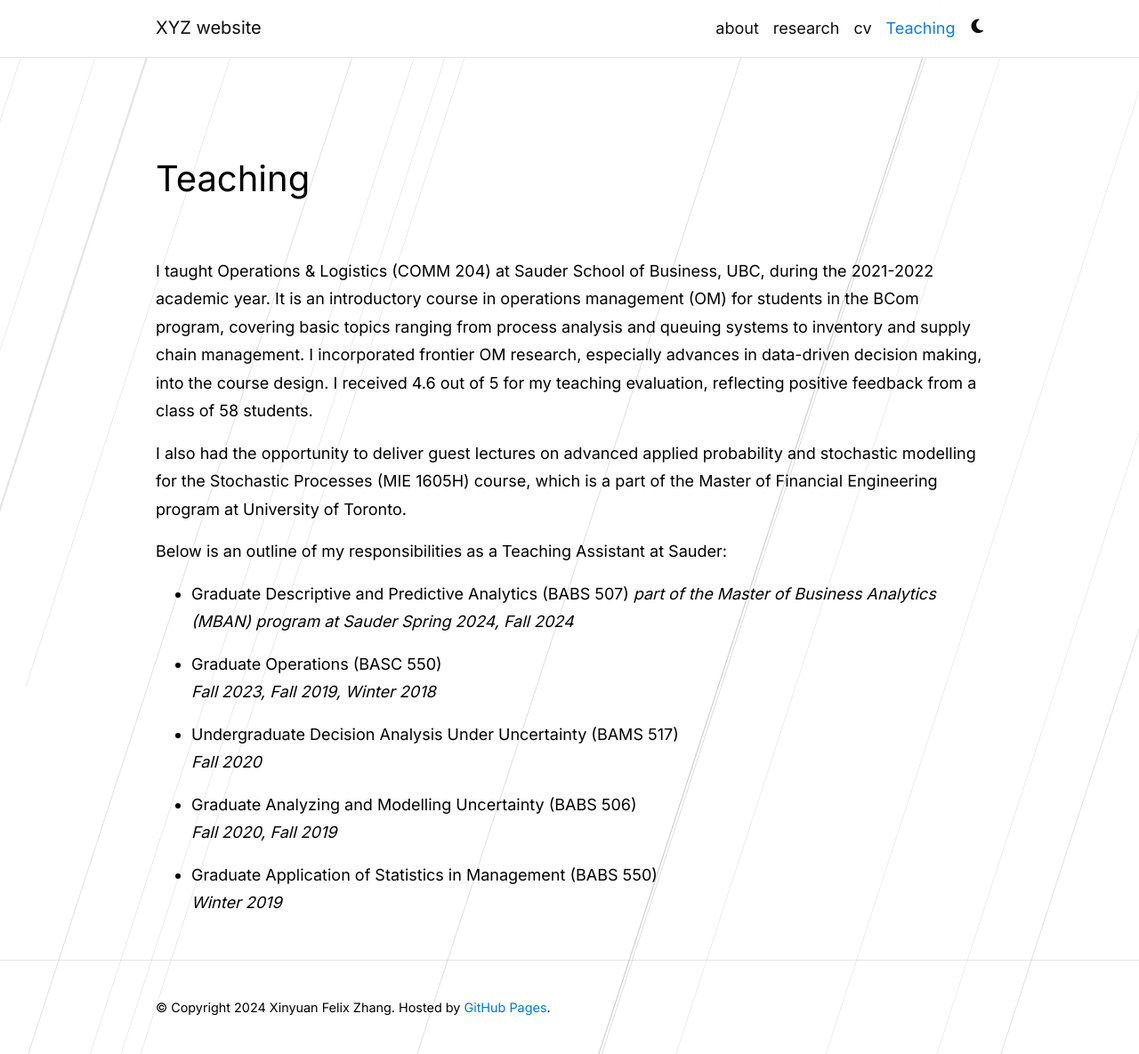
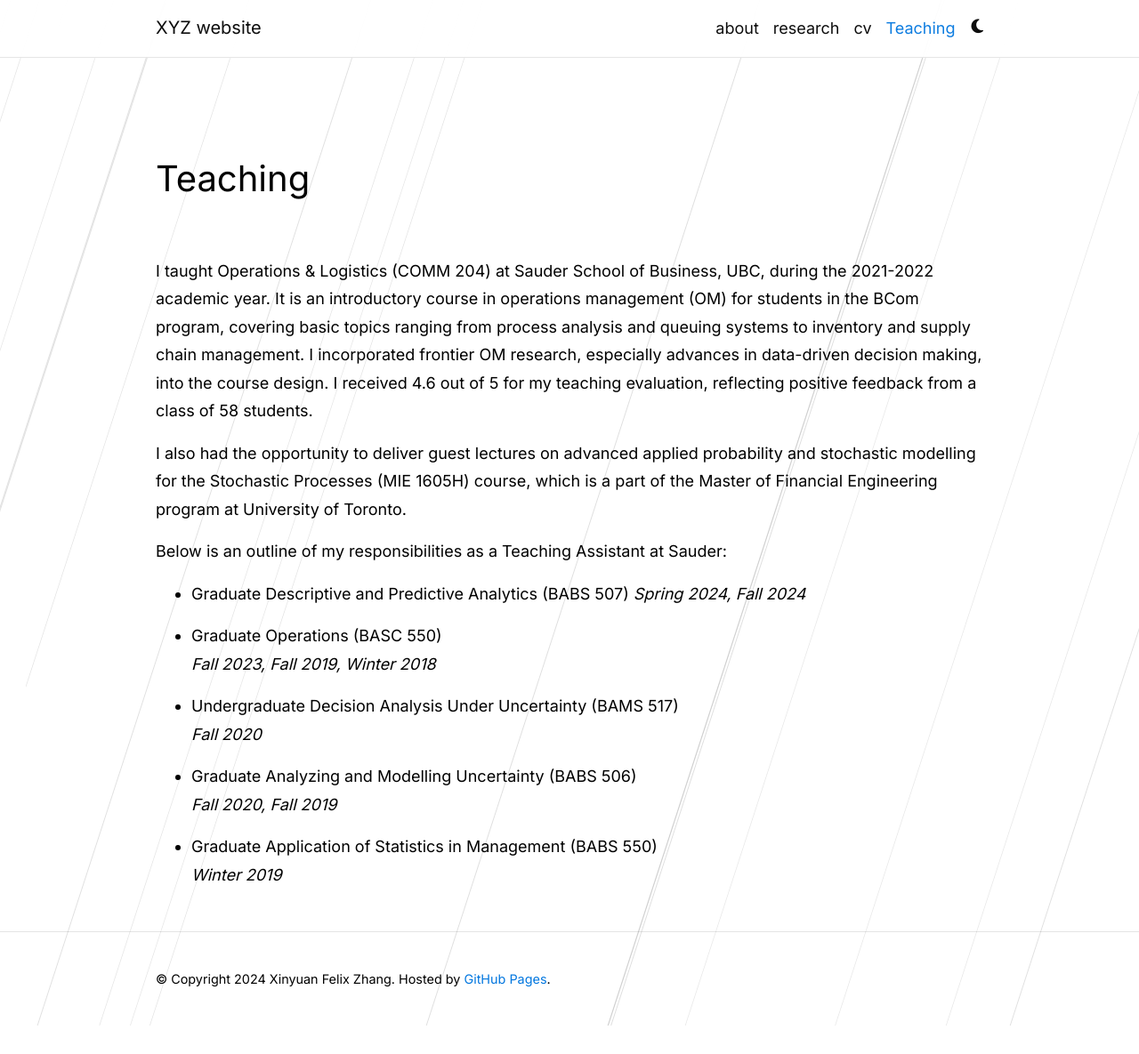
Before and after one commit to xyz2023ca/xyz2023ca.github.io, a Jekyll site: the page built from _pages/teaching.md, in a window 1280 px wide and 1185 px high. Shown: the whole window at 89% size. Built offline with Jekyll 4.4.1, drawn with Linux system fonts in a browser that asks for light colours; comment, search, counter and statistics services are not loaded; a style sheet for code colours, icons or effects is not loaded.

Commit message:
Update teaching.md

```diff
--- a/_pages/teaching.md
+++ b/_pages/teaching.md
@@ -17,7 +17,6 @@ I also had the opportunity to deliver guest lectures on advanced applied probabi
 Below is an outline of my responsibilities as a Teaching Assistant at Sauder:
 
 - **Graduate Descriptive and Predictive Analytics (BABS 507)**
-  _part of the Master of Business Analytics (MBAN) program at Sauder_
   _Spring 2024, Fall 2024_
 
 - **Graduate Operations (BASC 550)**
```
